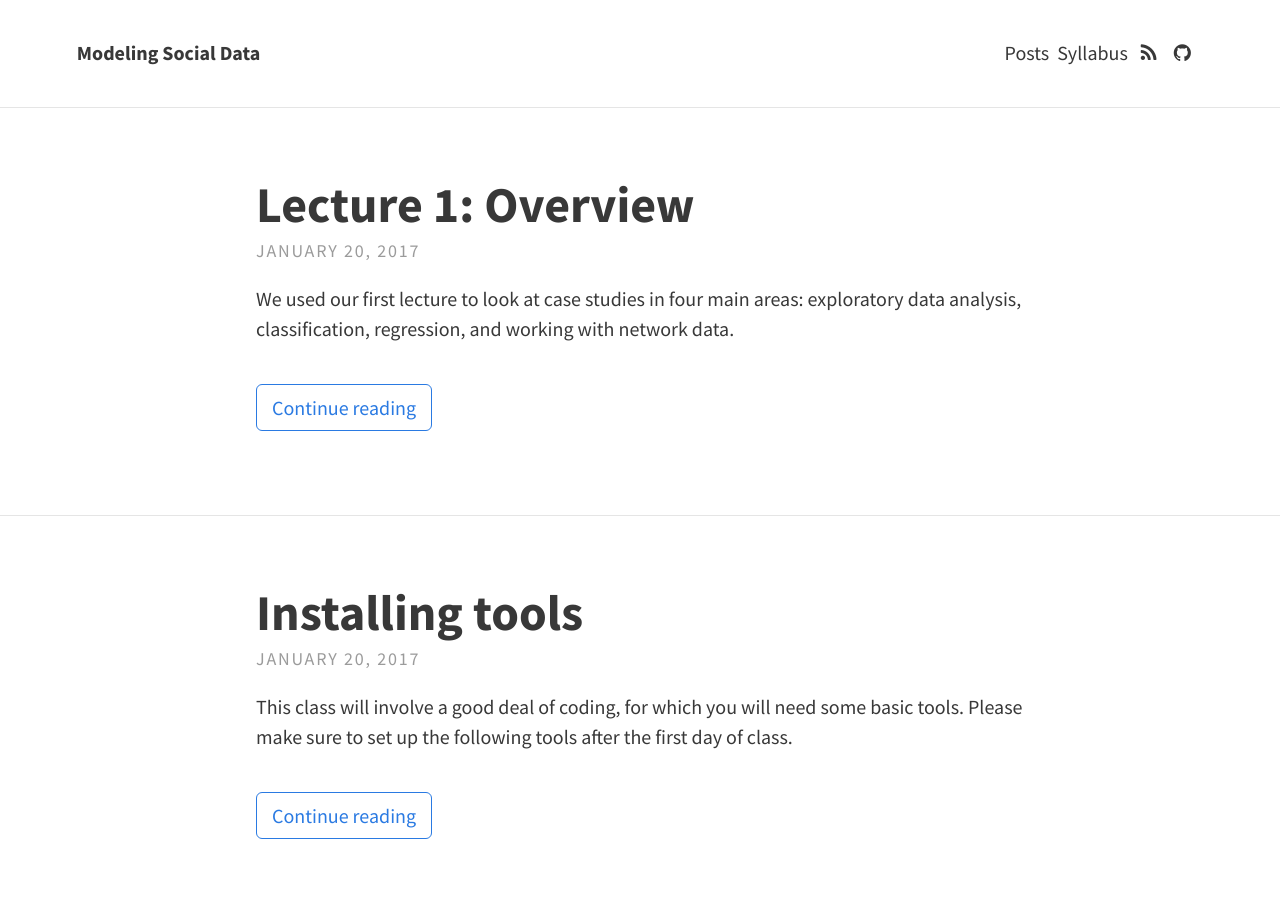
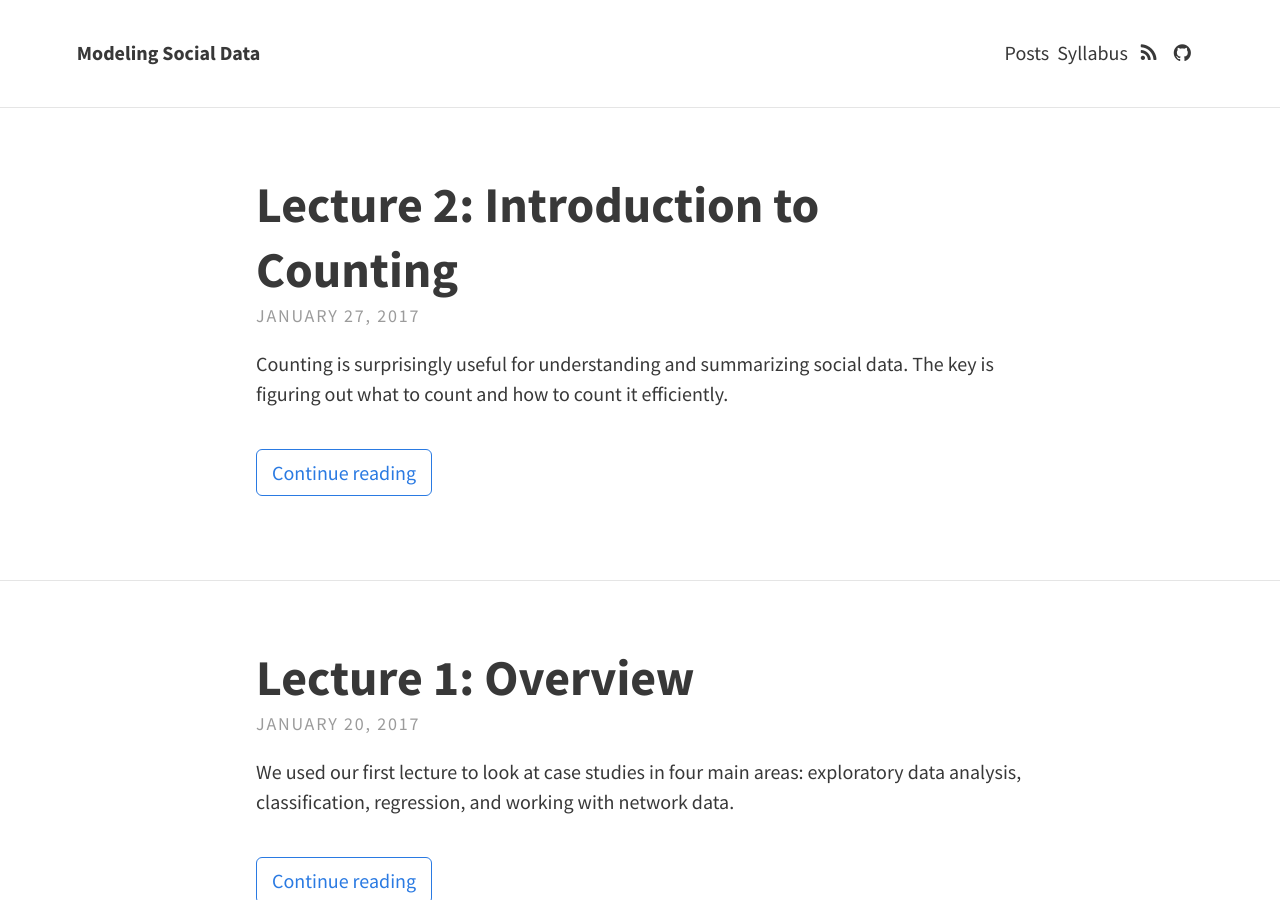
Before and after one commit to jhofman/msd2015, a Jekyll site: the page built from posts.html, in a window 1280 px wide and 900 px high. Built offline with Jekyll 4.4.1, drawn with Linux system fonts in a browser that asks for light colours; nearby versions of some CDN libraries.

Commit message:
lecture 2 post

```diff
--- /dev/null
+++ b/_posts/2017-01-27-lecture-2-counting.md
@@ -0,0 +1,23 @@
+---
+layout: post
+title:  "Lecture 2: Introduction to Counting"
+categories: lectures
+---
+
+Counting is surprisingly useful for understanding and summarizing social data. The key is figuring out what to count and how to count it efficiently.
+
+<center>
+<iframe src="//www.slideshare.net/slideshow/embed_code/key/3O721xJmxzHLuh" width="476" height="400" frameborder="0" marginwidth="0" marginheight="0" scrolling="no" style="border:1px solid #CCC; border-width:1px; margin-bottom:5px; max-width: 100%;" allowfullscreen> </iframe>
+</center>
+
+While it's a seemingly simple concept, counting can be quite challenging in practice, especially when dealing with large, multi-dimensional data.
+
+We discussed the [split/apply/combine](http://bit.ly/splitapplycombine) paradigm for counting and applied it to several examples from [The Anatomy of the Long Tail](http://5harad.com/papers/long_tail.pdf).
+We also looked at alternative models for counting that trade off flexibility for scalability, such as [streaming algorithms](http://en.wikipedia.org/wiki/Streaming_algorithm).
+Streaming allows us to compute statistics such as the mean or [variance](http://www.johndcook.com/blog/standard_deviation/) without having to read all of the data into memory first.
+We summarized these approaches and compared the types of statistics that can be computed under various conditions.
+
+We concluded with more work on the command line, including some simple counting and exploration of the [CitiBike trip data](https://www.citibikenyc.com/system-data).
+Slides and code including an "Introduction to the command line" [notebook](https://github.com/jhofman/msd2017/blob/master/lectures/lecture_2/intro_command_line.ipynb) are available on the [course github page](https://github.com/jhofman/msd2017/tree/master/lectures/lecture_2/).
+
+Additional command line references can be found in the [installing tools]({% post_url 2017-01-20-installing-tools %}) post.
--- a/syllabus.md
+++ b/syllabus.md
@@ -11,7 +11,7 @@ Here is a tenative schedule of topics:
 |Date|Topic|
 |----|-----|
 |**2017-01-20**| [Introduction / Overview]({% post_url 2017-01-20-lecture-1-overview %}) |
-|**2017-01-27**| Counting: Split/Apply/Combine |
+|**2017-01-27**| [Introduction to Counting]({% post_url 2017-01-27-lecture-2-counting %}) |
 |**2017-02-03**| Counting at Scale: MapReduce |
 |**2017-02-10**| Computational complexity |
 |**2017-02-17**| Data visualization |
```
